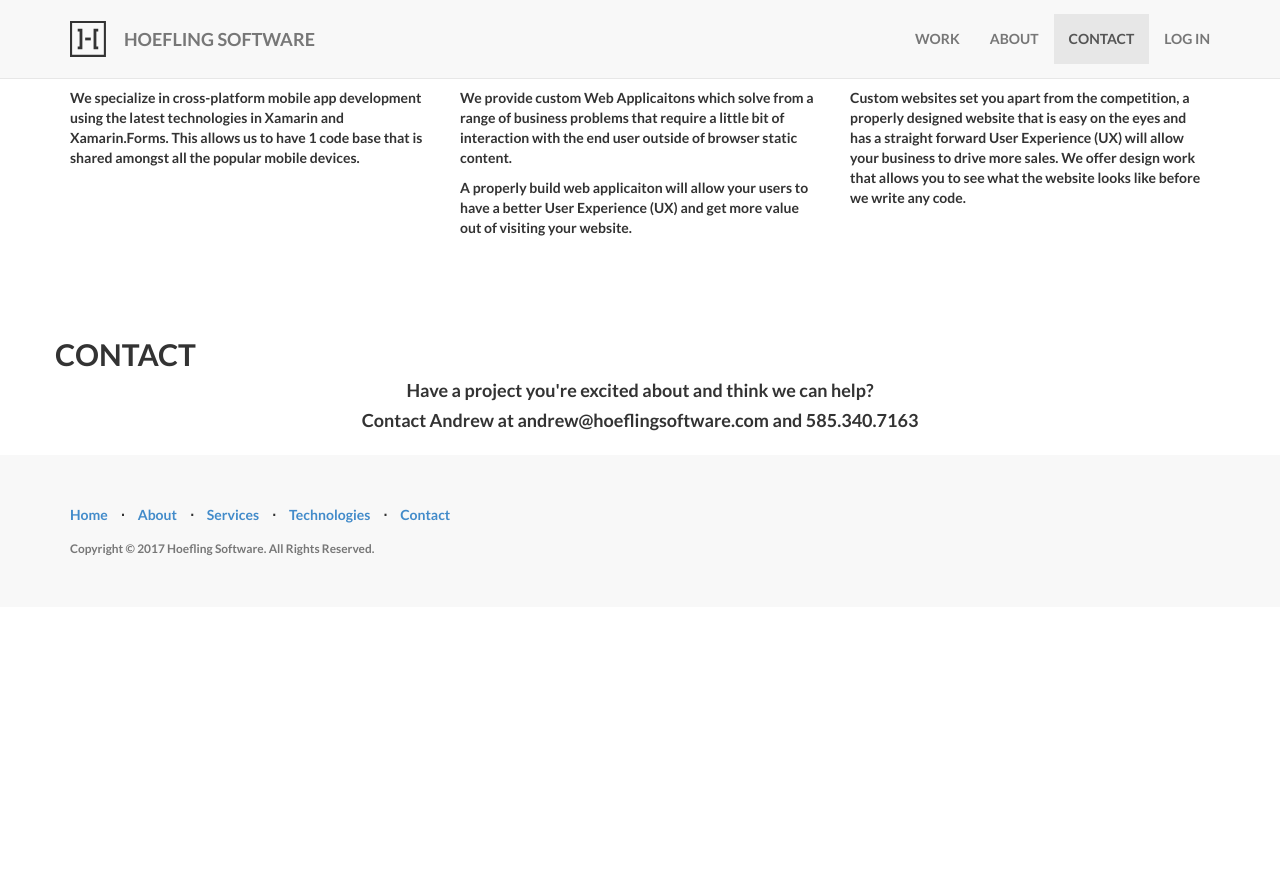
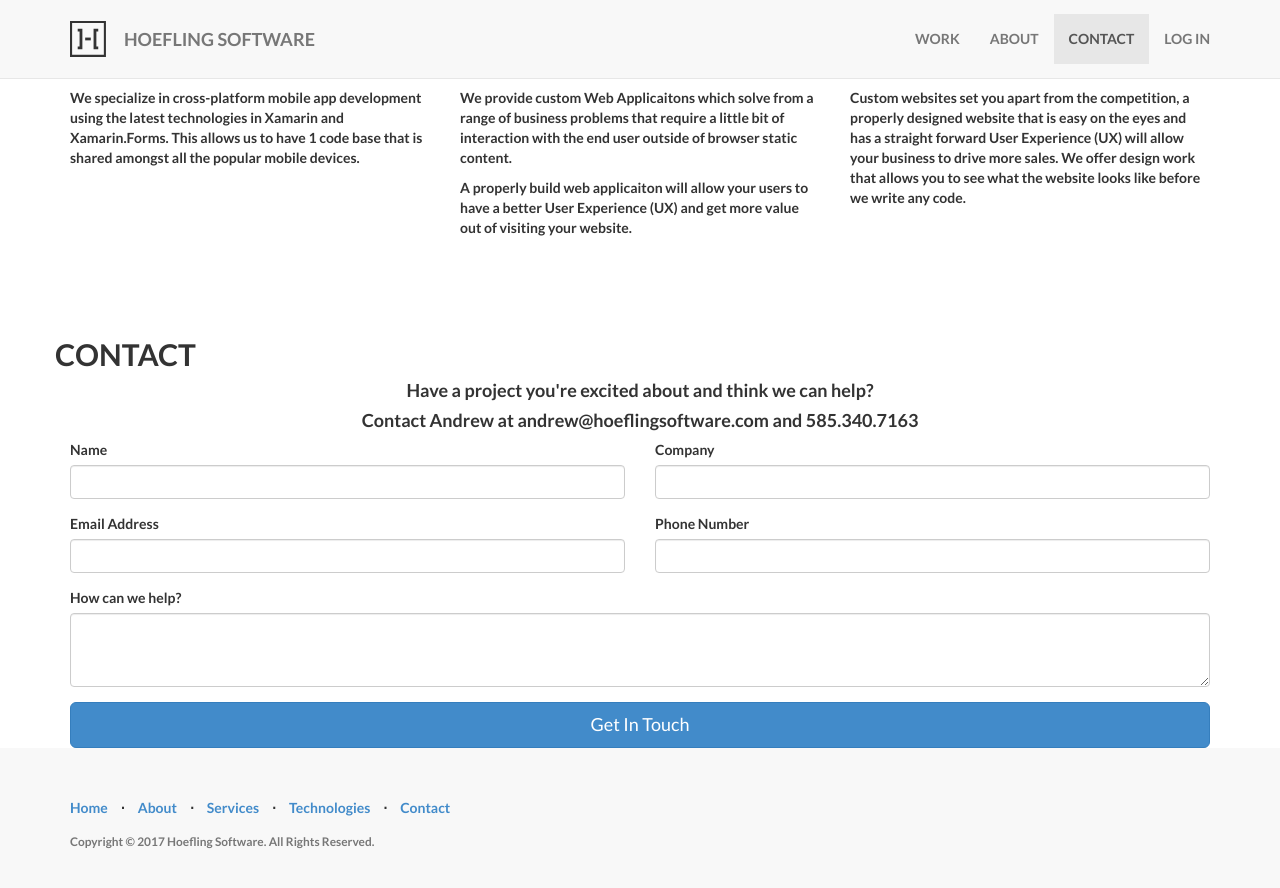
Before and after one commit to SkyeHoefling/hoeflingsoftware.github.io, a Jekyll site: the page built from index.html, in a window 1280 px wide and 900 px high, scrolled down 2889 px. Shown: the top 888 px of the window. Built offline with Jekyll 4.4.1, drawn with Linux system fonts in a browser that asks for light colours; before the commit the page ends 3496 px from its top, so only the background shows below that.

Commit message:
Styled contact form

```diff
--- a/_includes/contact.html
+++ b/_includes/contact.html
@@ -8,9 +8,39 @@
         </div>
 	</div>
 	<div class="row">
-		<form role="form">
-			<div class="form-group">
-
+		<form>
+			<div class="col-xs-12 col-sm-6 col-md-6 col-lg-6">
+				<div class="form-group">
+					<label for="name">Name</label>
+					<input type="text" class="form-control" id="name" />
+				</div>
+			</div>
+			<div class="col-xs-12 col-sm-6 col-md-6 col-lg-6">
+				<div class="form-group">
+					<label for="company">Company</label>
+					<input type="text" class="form-control" id="company" />
+				</div>
+			</div>
+			<div class="col-xs-12 col-sm-6 col-md-6 col-lg-6">
+				<div class="form-group">
+					<label for="email">Email Address</label>
+					<input type="email" class="form-control" id="email" />
+				</div>
+			</div>
+			<div class="col-xs-12 col-sm-6 col-md-6 col-lg-6">
+				<div class="form-group">
+					<label for="phone">Phone Number</label>
+					<input type="text" class="form-control" id="phone" />
+				</div>
+			</div>
+			<div class="col-xs-12 col-sm-12 col-md-12 col-lg-12">
+				<div class="form-group">
+					<label for="comments">How can we help?</label>
+					<textarea class="form-control" rows="3"></textarea>
+				</div>
+			</div>
+			<div class="col-xs-12 col-sm-12 col-md-12 col-lg-12">
+				<button type="submit" class="btn btn-primary btn-block btn-lg">Get In Touch</button>
 			</div>
 		</form>
 	</div>
```
